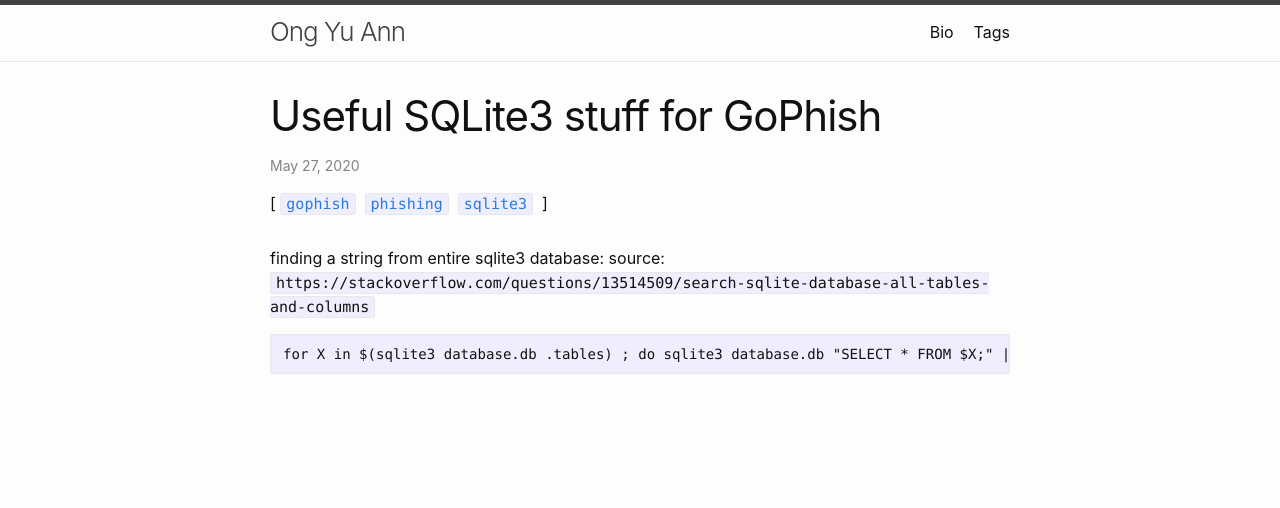
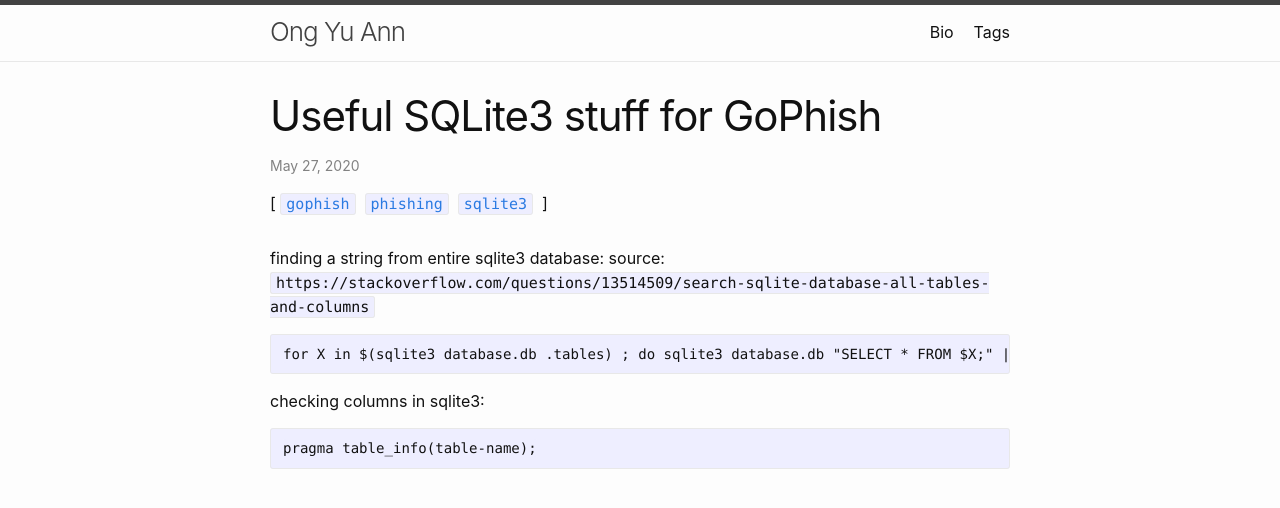
Before and after one commit to ongyuann/ongyuann.github.io, a Jekyll site: the page built from _posts/2020-05-27-sqlite3-for-gophish.md, in a window 1280 px wide, cut to the strip 0-796 px from the top of the page. Shown: the top 508 px of the strip. Built offline with Jekyll 4.4.1, drawn with Linux system fonts in a browser that asks for light colours.

Commit message:
Update 2020-05-27-sqlite3-for-gophish.md

````diff
--- a/_posts/2020-05-27-sqlite3-for-gophish.md
+++ b/_posts/2020-05-27-sqlite3-for-gophish.md
@@ -9,3 +9,8 @@
 ```
 for X in $(sqlite3 database.db .tables) ; do sqlite3 database.db "SELECT * FROM $X;" | grep >/dev/null 'STRING I WANT' && echo $X; done
 ```
+
+checking columns in sqlite3:
+```
+pragma table_info(table-name);
+```
````
